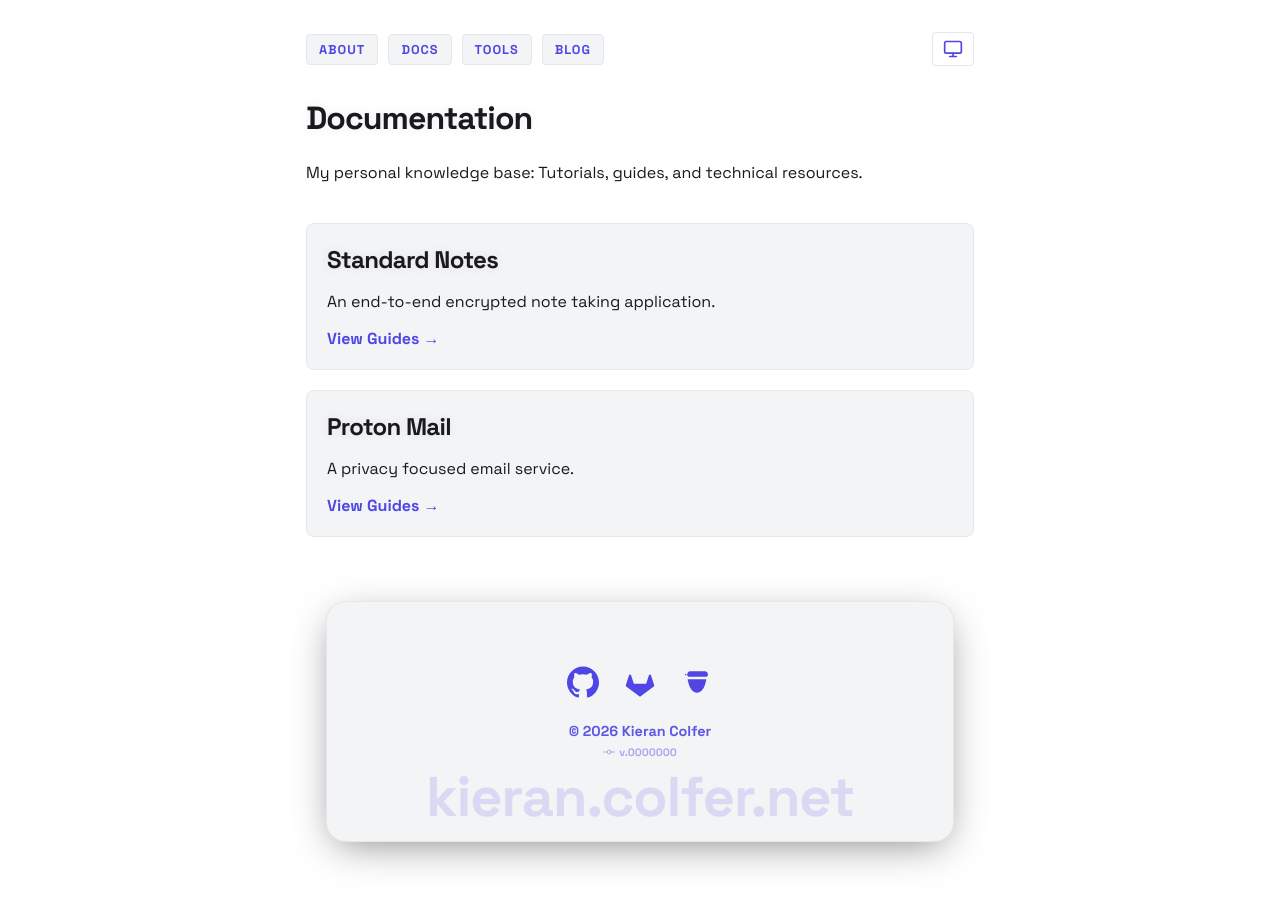
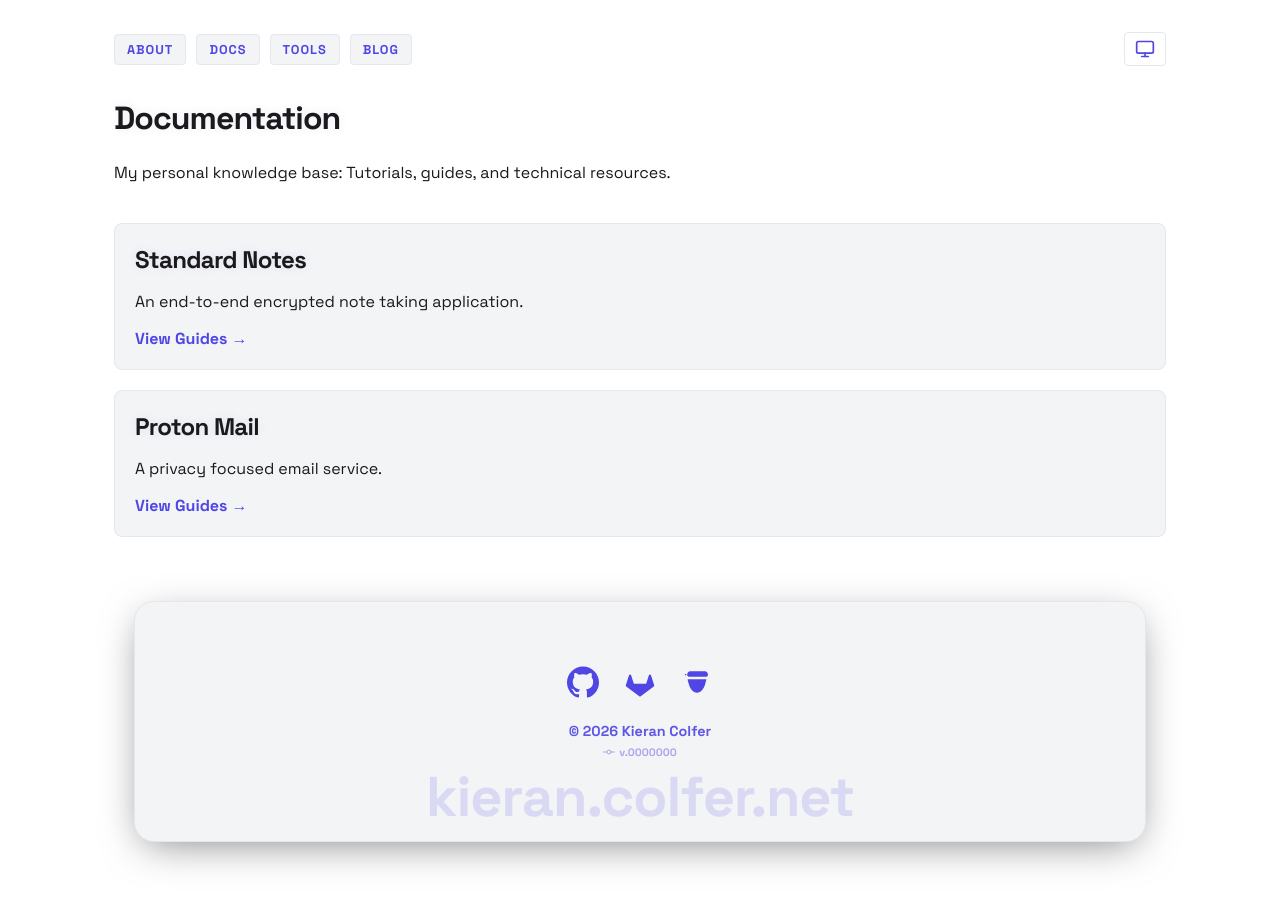
Before and after one commit to PASSK3YS/PASSK3YS.github.io, a Jekyll site: the page built from docs.md, in a window 1280 px wide. Built offline with Jekyll 4.4.1, drawn with Linux system fonts in a browser that asks for light colours.

Commit message:
chore: update website width

```diff
--- a/assets/css/style.css
+++ b/assets/css/style.css
@@ -5,7 +5,7 @@
 
 :root {
     color-scheme: dark;
-    --width: 700px;
+    --width: 1100px;
     --bg: #030508;
     --text: #edf2fb;
     --accent: #7f9cf5;
@@ -36,7 +36,7 @@
     font-family: 'Space Grotesk', sans-serif;
     max-width: var(--width);
     margin: 0 auto;
-    padding: 2rem 1rem;
+    padding: 2rem 1.5rem;
 }
 
 main {
```
